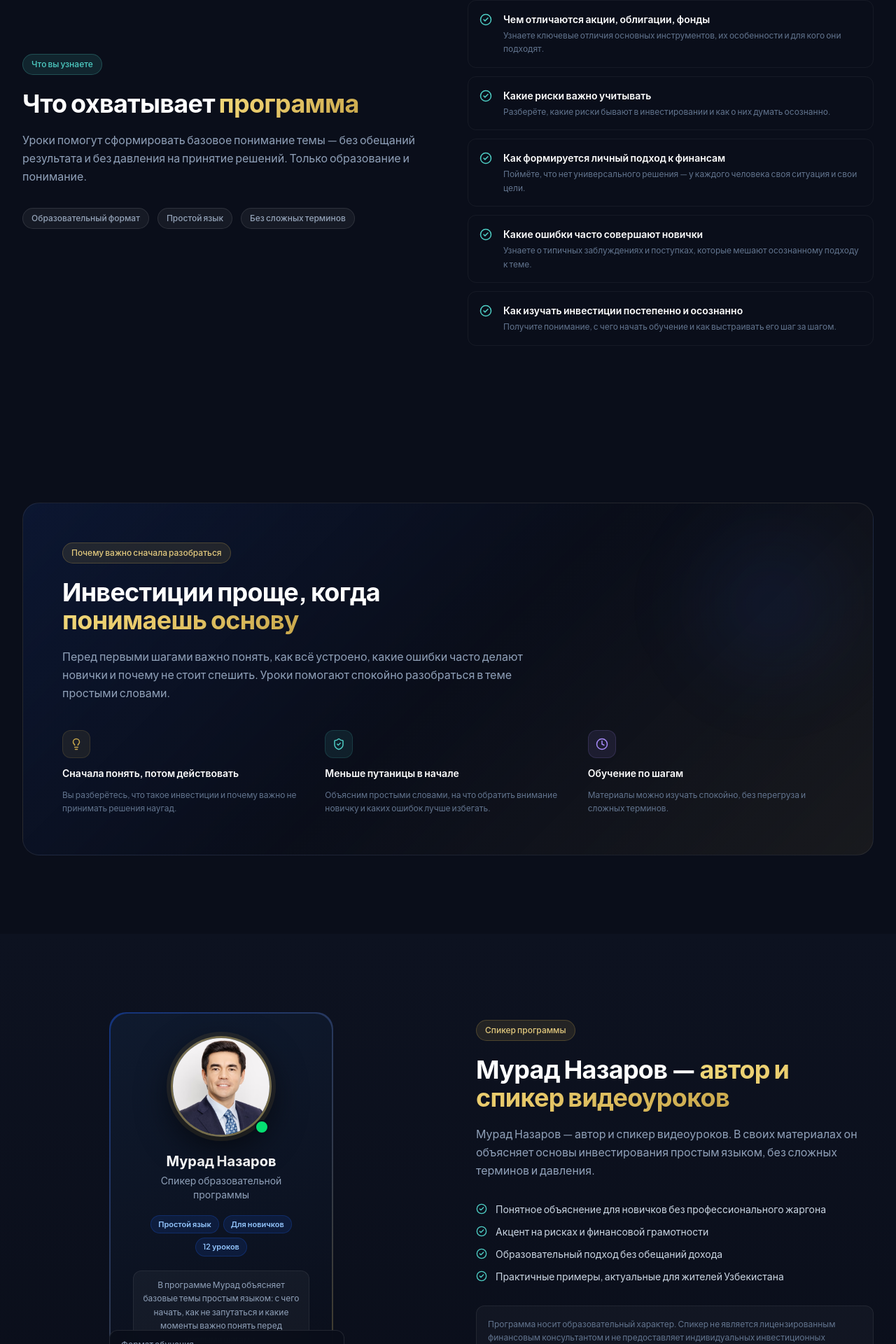
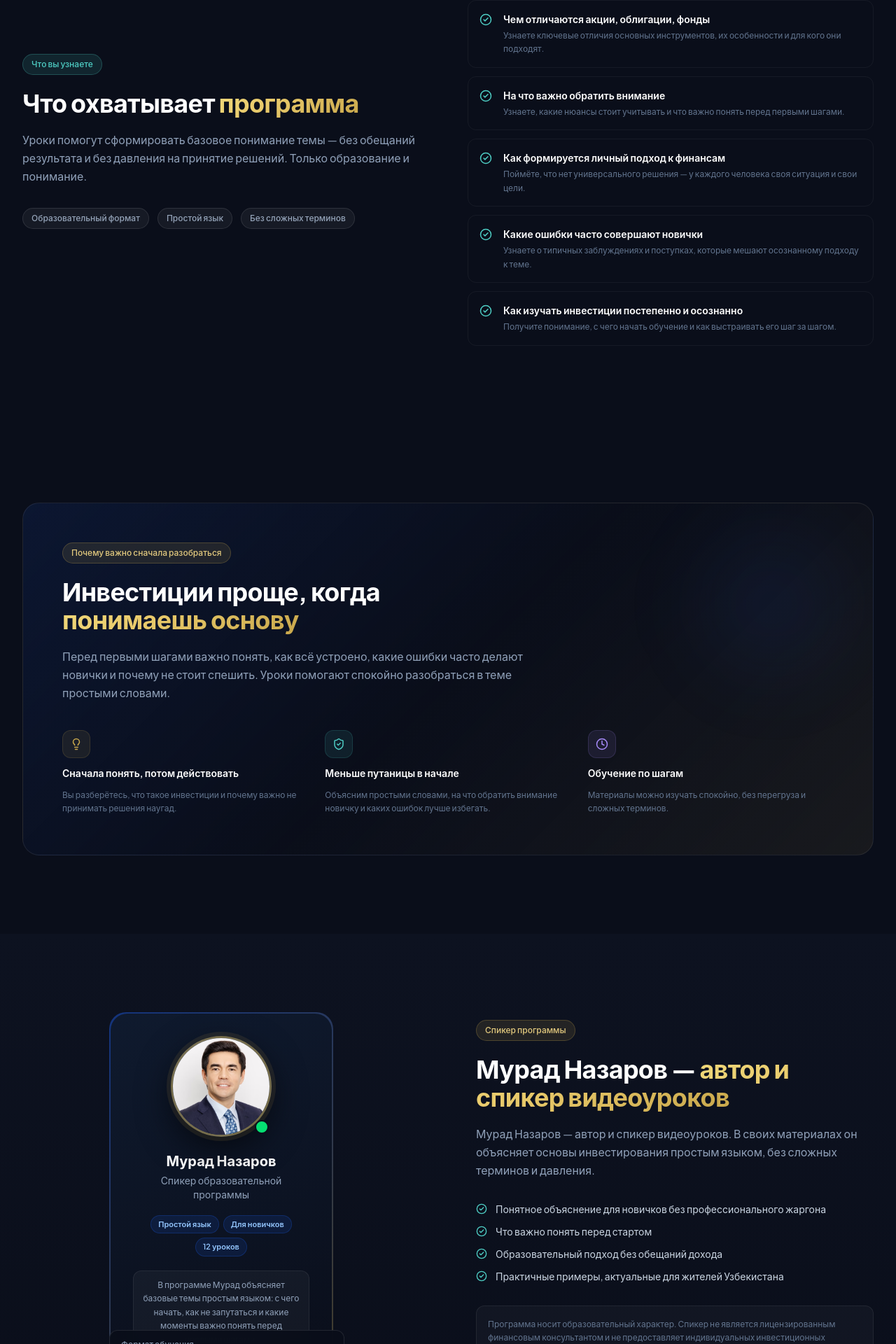
Before and after one commit to Gebinvest2020/invest-bilim-landing, a React (Vite) app: page / in a window 1280 px wide. Shown: the part 3620-5540 px from the top of the page at 70% size. Built offline with nearby package versions, Linux system fonts and the light colour scheme.

Commit message:
Update landing

```diff
--- a/public/thank-you.html
+++ b/public/thank-you.html
@@ -351,8 +351,7 @@
 
   <footer>
     <p>
-      Информация предоставлена в образовательных целях и не является инвестиционной рекомендацией.
-      Вложения всегда связаны с рисками. &copy; 2025 Invest Bilim
+      Материалы носят образовательный характер и не являются индивидуальной инвестиционной рекомендацией. &copy; 2025 Invest Bilim
     </p>
   </footer>
 </body>
--- a/src/components/BenefitsSection.jsx
+++ b/src/components/BenefitsSection.jsx
@@ -10,8 +10,8 @@ const benefits = [
     desc: 'Узнаете ключевые отличия основных инструментов, их особенности и для кого они подходят.',
   },
   {
-    title: 'Какие риски важно учитывать',
-    desc: 'Разберёте, какие риски бывают в инвестировании и как о них думать осознанно.',
+    title: 'На что важно обратить внимание',
+    desc: 'Узнаете, какие нюансы стоит учитывать и что важно понять перед первыми шагами.',
   },
   {
     title: 'Как формируется личный подход к финансам',
--- a/src/components/FinalCTA.jsx
+++ b/src/components/FinalCTA.jsx
@@ -24,7 +24,7 @@ export default function FinalCTA({ onLegal }) {
               {[
                 'Бесплатный доступ к вводным материалам',
                 'Простой язык, понятные примеры',
-                'Акцент на рисках и финансовой грамотности',
+                'Что важно понять перед стартом',
                 'Без обещаний дохода — только образование',
               ].map((item) => (
                 <div key={item} className="flex items-center gap-3">
--- a/src/components/SpeakerSection.jsx
+++ b/src/components/SpeakerSection.jsx
@@ -3,7 +3,7 @@ import { useInView } from '../hooks/useInView'
 
 const traits = [
   { text: 'Понятное объяснение для новичков без профессионального жаргона' },
-  { text: 'Акцент на рисках и финансовой грамотности' },
+  { text: 'Что важно понять перед стартом' },
   { text: 'Образовательный подход без обещаний дохода' },
   { text: 'Практичные примеры, актуальные для жителей Узбекистана' },
 ]
--- a/src/components/TestimonialsSection.jsx
+++ b/src/components/TestimonialsSection.jsx
@@ -13,7 +13,7 @@ const testimonials = [
     border: 'rgba(59,130,246,0.25)',
   },
   {
-    text: 'Хорошо, что в уроках говорят не только о возможностях, но и о рисках. Это помогает смотреть на тему спокойнее.',
+    text: 'Хорошо, что в уроках говорят не только о возможностях, но и о важных моментах для новичка. Это помогает смотреть на тему спокойнее.',
     name: 'Дилноза',
     city: 'Самарканд',
     initials: 'Д',
@@ -94,7 +94,7 @@ const testimonials = [
     border: 'rgba(244,114,182,0.25)',
   },
   {
-    text: 'Хороший формат для тех, кто начинает с нуля. Особенно понравились объяснения про риски — всё чётко и без лишних слов.',
+    text: 'Хороший формат для тех, кто начинает с нуля. Особенно понравились объяснения про важные моменты — всё чётко и без лишних слов.',
     name: 'Камол',
     city: 'Нукус',
     initials: 'К',
```
